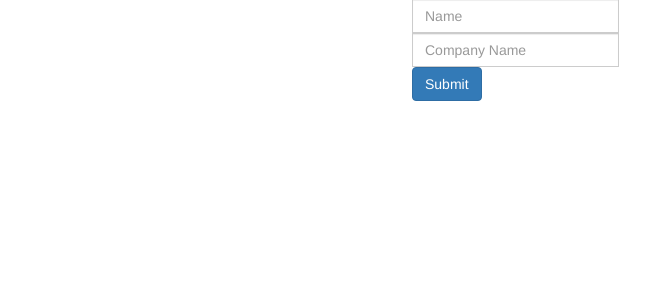
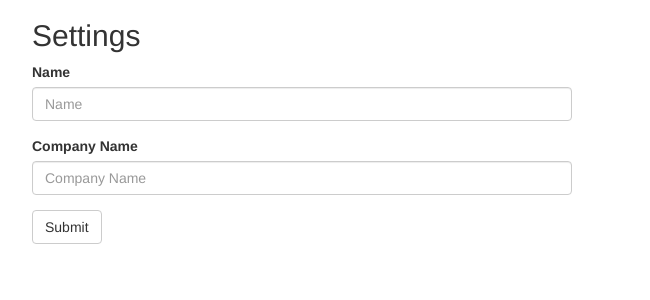
Before and after one commit to sourlows/rating-cruncher, a Flask app: template templates/settings.html in a window 1280 px wide. Shown: the part 51-351 px from the top of the page, without its empty margins (53-703 px from the left). Run offline with Flask 2, Linux system fonts and the light colour scheme; the template is opened without the code that fills it: values that come from a table or form of the project are taken from there, others are empty; some libraries are stand-ins or nearby versions.

Commit message:
some prettification of the league and settings forms

```diff
--- a/forms/create_league.py
+++ b/forms/league_form.py
@@ -2,7 +2,7 @@ __author__ = 'Alex'
 from wtforms import Form, StringField, SelectField, TextAreaField
 
 
-class CreateLeagueForm(Form):
+class LeagueForm(Form):
     name = StringField('Name')
     rating_scheme = SelectField('Rating Scheme', choices=[('elo', 'ELO'), ('obj2', 'Type 2'), ('obj3', 'Type 3')])
     description = TextAreaField('Description')
--- a/main.py
+++ b/main.py
@@ -3,7 +3,7 @@
 # Import the Flask Framework
 from flask import Flask, g, request, render_template, redirect, url_for
 from google.appengine.api import users
-from forms.create_league import CreateLeagueForm
+from forms.league_form import LeagueForm
 from forms.settings_form import SettingsForm
 from models.league import create_league
 from models.user import User, create_user, update_user
@@ -64,16 +64,16 @@ def settings():
 
 @app.route('/league/')
 @app.route('/league/create', methods=['GET', 'POST'])
-def league_create():
+def league_form():
     if not g.is_logged_in:
         return redirect(g.auth_url)
 
-    form = CreateLeagueForm(request.form)
+    form = LeagueForm(request.form)
     if request.method == 'POST' and form.validate():
         create_league(g.user, form.name.data, form.rating_scheme.data, form.description.data)
-        return redirect(url_for('league_create'))
+        return redirect(url_for('league_form'))
 
-    return render_template('create_league.html', form=form, **g.context)
+    return render_template('league_form.html', form=form, **g.context)
 
 
 
--- a/templates/_formhelpers.html
+++ b/templates/_formhelpers.html
@@ -1,5 +1,6 @@
 {% macro render_field(field) %}
-  <div class="input-group">
+  <div class="form-group">
+  {{ field.label }}
   {{ field(type_='text', **{'class':'form-control', 'placeholder':field.label.text, 'aria-describedby':'basic-addon1'}) }}
   {% if field.errors %}
         {% for e in field.errors %}
--- a/templates/create_league.html
+++ b/templates/league_form.html
@@ -1,12 +1,13 @@
 {% extends "global.html" %}
 {% from "_formhelpers.html" import render_field %}
 {% block content %}
-<div class="container col-md-4 col-md-offset-4">
+<div class="container col-md-6">
+<h2>Create League</h2>
 <form method=post action="/league/create">
   {{ render_field(form.name) }}
   {{ render_field(form.rating_scheme) }}
   {{ render_field(form.description) }}
-  <button type="submit" class="btn btn-primary">Submit</button>
+  <button type="submit" class="btn btn-default">Submit</button>
 </form>
 </div>
 {% endblock %}
--- a/templates/settings.html
+++ b/templates/settings.html
@@ -1,11 +1,12 @@
 {% extends "global.html" %}
 {% from "_formhelpers.html" import render_field %}
 {% block content %}
-<div class="container col-md-4 col-md-offset-4">
+<div class="container col-md-6">
+<h2>Settings</h2>
 <form method=post action="/settings">
   {{ render_field(form.name) }}
   {{ render_field(form.company_name) }}
-  <button type="submit" class="btn btn-primary">Submit</button>
+  <button type="submit" class="btn btn-default">Submit</button>
 </form>
 </div>
 {% endblock %}
```
